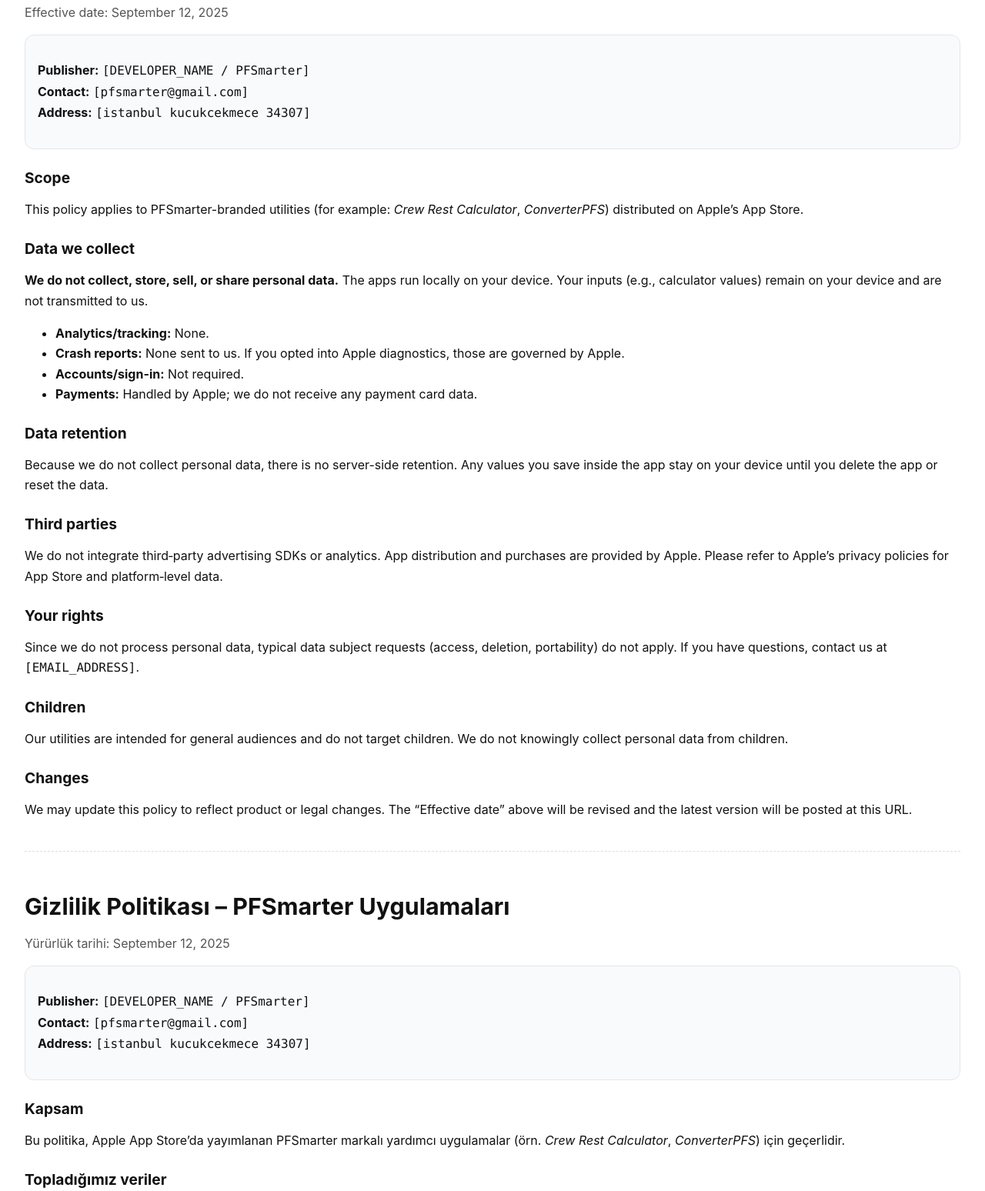
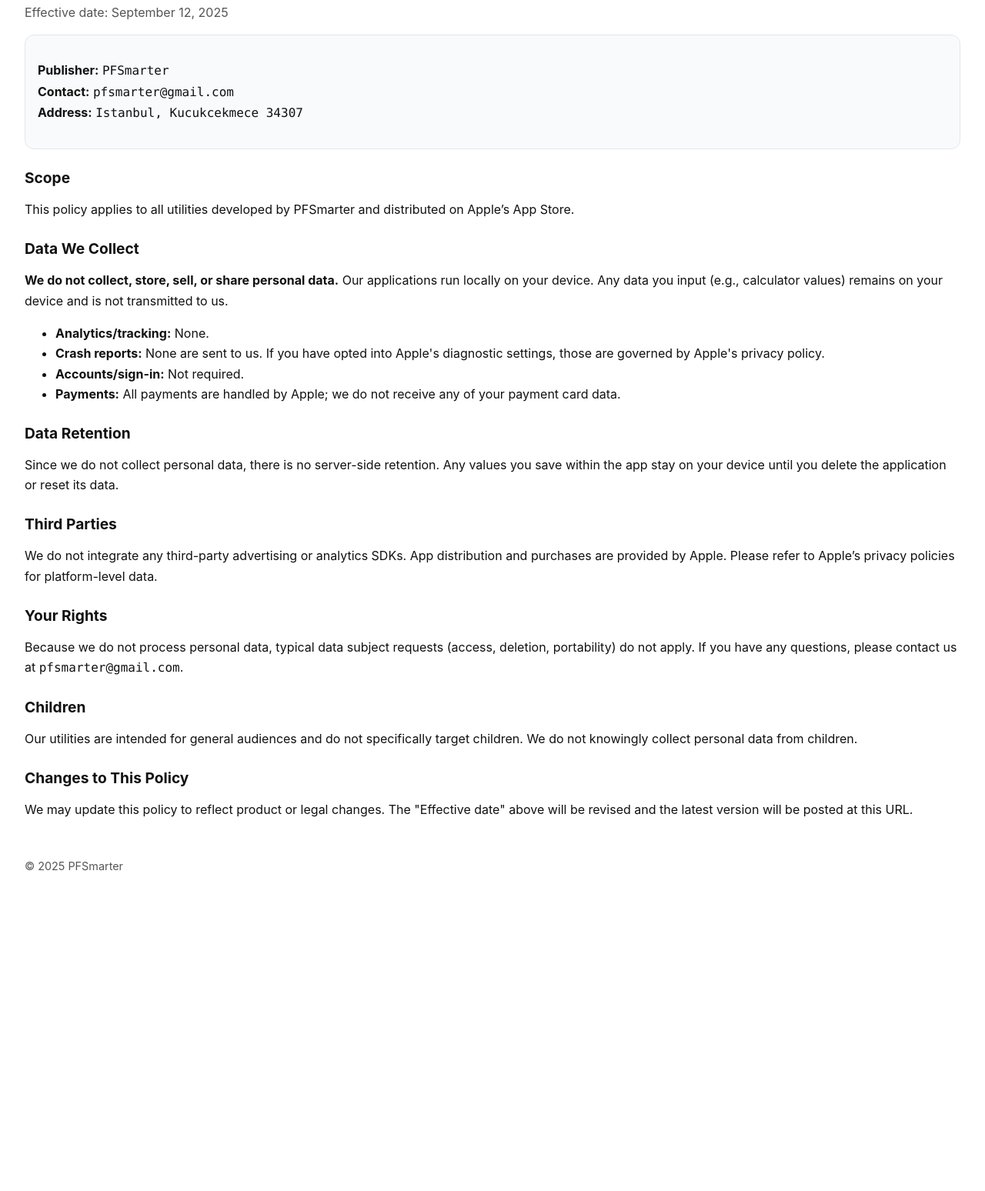
Before and after one commit to pfsmarter/privacy, a plain HTML site: page index.html in a window 1280 px wide. Shown: the part 83-1631 px from the top of the page at 77% size. After the commit the page ends 1252 px from the top, so only its background shows below. Drawn offline with Linux system fonts and the light colour scheme.

Commit message:
Update index.html

```diff
--- a/index.html
+++ b/index.html
@@ -12,7 +12,6 @@
     code, .mono { font-family: ui-monospace, SFMono-Regular, Menlo, Consolas, monospace; }
     .box { background:#f8fafc; border:1px solid #e5e7eb; padding:1rem; border-radius:12px; }
     .muted { color:#555; }
-    .lang { margin-top: 2.5rem; padding-top: 2rem; border-top:1px dashed #ddd; }
     a { color:#0b5fff; }
     ul { margin-top:.3rem }
   </style>
@@ -24,80 +23,40 @@
 </header>
 
 <section class="box">
-  <p><strong>Publisher:</strong> <span class="mono">[DEVELOPER_NAME / PFSmarter]</span><br>
-  <strong>Contact:</strong> <span class="mono">[pfsmarter@gmail.com]</span><br>
-  <strong>Address:</strong> <span class="mono">[istanbul kucukcekmece 34307]</span></p>
-
+  <p><strong>Publisher:</strong> <span class="mono">PFSmarter</span><br>
+  <strong>Contact:</strong> <span class="mono">pfsmarter@gmail.com</span><br>
+  <strong>Address:</strong> <span class="mono">Istanbul, Kucukcekmece 34307</span></p>
 </section>
 
 <h2>Scope</h2>
-<p>This policy applies to PFSmarter-branded utilities (for example: <em>Crew Rest Calculator</em>, <em>ConverterPFS</em>) distributed on Apple’s App Store.</p>
+<p>This policy applies to all utilities developed by PFSmarter and distributed on Apple’s App Store.</p>
 
-<h2>Data we collect</h2>
-<p><strong>We do not collect, store, sell, or share personal data.</strong> The apps run locally on your device. Your inputs (e.g., calculator values) remain on your device and are not transmitted to us.</p>
+<h2>Data We Collect</h2>
+<p><strong>We do not collect, store, sell, or share personal data.</strong> Our applications run locally on your device. Any data you input (e.g., calculator values) remains on your device and is not transmitted to us.</p>
 <ul>
   <li><strong>Analytics/tracking:</strong> None.</li>
-  <li><strong>Crash reports:</strong> None sent to us. If you opted into Apple diagnostics, those are governed by Apple.</li>
+  <li><strong>Crash reports:</strong> None are sent to us. If you have opted into Apple's diagnostic settings, those are governed by Apple's privacy policy.</li>
   <li><strong>Accounts/sign-in:</strong> Not required.</li>
-  <li><strong>Payments:</strong> Handled by Apple; we do not receive any payment card data.</li>
+  <li><strong>Payments:</strong> All payments are handled by Apple; we do not receive any of your payment card data.</li>
 </ul>
 
-<h2>Data retention</h2>
-<p>Because we do not collect personal data, there is no server-side retention. Any values you save inside the app stay on your device until you delete the app or reset the data.</p>
+<h2>Data Retention</h2>
+<p>Since we do not collect personal data, there is no server-side retention. Any values you save within the app stay on your device until you delete the application or reset its data.</p>
 
-<h2>Third parties</h2>
-<p>We do not integrate third‑party advertising SDKs or analytics. App distribution and purchases are provided by Apple. Please refer to Apple’s privacy policies for App Store and platform‑level data.</p>
+<h2>Third Parties</h2>
+<p>We do not integrate any third-party advertising or analytics SDKs. App distribution and purchases are provided by Apple. Please refer to Apple’s privacy policies for platform-level data.</p>
 
-<h2>Your rights</h2>
-<p>Since we do not process personal data, typical data subject requests (access, deletion, portability) do not apply. If you have questions, contact us at <span class="mono">[EMAIL_ADDRESS]</span>.</p>
+<h2>Your Rights</h2>
+<p>Because we do not process personal data, typical data subject requests (access, deletion, portability) do not apply. If you have any questions, please contact us at <span class="mono">pfsmarter@gmail.com</span>.</p>
 
 <h2>Children</h2>
-<p>Our utilities are intended for general audiences and do not target children. We do not knowingly collect personal data from children.</p>
+<p>Our utilities are intended for general audiences and do not specifically target children. We do not knowingly collect personal data from children.</p>
 
-<h2>Changes</h2>
-<p>We may update this policy to reflect product or legal changes. The “Effective date” above will be revised and the latest version will be posted at this URL.</p>
-
-<div class="lang">
-  <h1>Gizlilik Politikası – PFSmarter Uygulamaları</h1>
-  <p class="muted">Yürürlük tarihi: September 12, 2025</p>
-
-  <div class="box">
-    <p><strong>Publisher:</strong> <span class="mono">[DEVELOPER_NAME / PFSmarter]</span><br>
-  <strong>Contact:</strong> <span class="mono">[pfsmarter@gmail.com]</span><br>
-  <strong>Address:</strong> <span class="mono">[istanbul kucukcekmece 34307]</span></p>
-
-  </div>
-
-  <h2>Kapsam</h2>
-  <p>Bu politika, Apple App Store’da yayımlanan PFSmarter markalı yardımcı uygulamalar (örn. <em>Crew Rest Calculator</em>, <em>ConverterPFS</em>) için geçerlidir.</p>
-
-  <h2>Topladığımız veriler</h2>
-  <p><strong>Kişisel veri toplamıyoruz, saklamıyoruz, satmıyoruz veya paylaşmıyoruz.</strong> Uygulamalar cihazınızda yerel olarak çalışır. Girdiğiniz değerler cihazınızda kalır, bize iletilmez.</p>
-  <ul>
-    <li><strong>Analitik/izleme:</strong> Yok.</li>
-    <li><strong>Çökme raporları:</strong> Bize gönderilmez. Apple’a OS seviyesinde izin verdiyseniz, bunlar Apple’ın politikalarına tabidir.</li>
-    <li><strong>Hesap/oturum açma:</strong> Gerekmez.</li>
-    <li><strong>Ödemeler:</strong> Apple tarafından yönetilir; kart bilgilerinize erişmeyiz.</li>
-  </ul>
-
-  <h2>Veri saklama</h2>
-  <p>Sunucu tarafında veri tutmuyoruz. Uygulama içi değerler cihazınızda kalır; uygulamayı silene veya verileri sıfırlayana kadar.</p>
-
-  <h2>Üçüncü taraflar</h2>
-  <p>Üçüncü taraf reklam SDK’ları veya analitik entegre etmiyoruz. Dağıtım ve satın almalar Apple tarafından sağlanır.</p>
-
-  <h2>Haklarınız</h2>
-  <p>Kişisel veri işlemediğimiz için tipik veri sahibi talepleri (erişim, silme, taşınabilirlik) uygulanabilir değildir. Sorularınız için <span class="mono">[EMAIL_ADDRESS]</span> adresinden ulaşabilirsiniz.</p>
-
-  <h2>Çocuklar</h2>
-  <p>Uygulamalarımız genel kitleye yöneliktir ve çocukları hedeflemez; çocuklardan bilerek veri toplamıyoruz.</p>
-
-  <h2>Değişiklikler</h2>
-  <p>Bu politikayı zaman zaman güncelleyebiliriz. “Yürürlük tarihi” yukarıda güncellenecek ve en güncel sürüm bu adreste yayınlanacaktır.</p>
-</div>
+<h2>Changes to This Policy</h2>
+<p>We may update this policy to reflect product or legal changes. The "Effective date" above will be revised and the latest version will be posted at this URL.</p>
 
 <footer style="margin-top:3rem; font-size:.9rem" class="muted">
-  <p>© 2025 [DEVELOPER_NAME / PFSmarter]</p>
+  <p>© 2025 PFSmarter</p>
 </footer>
 </body>
 </html>
```
